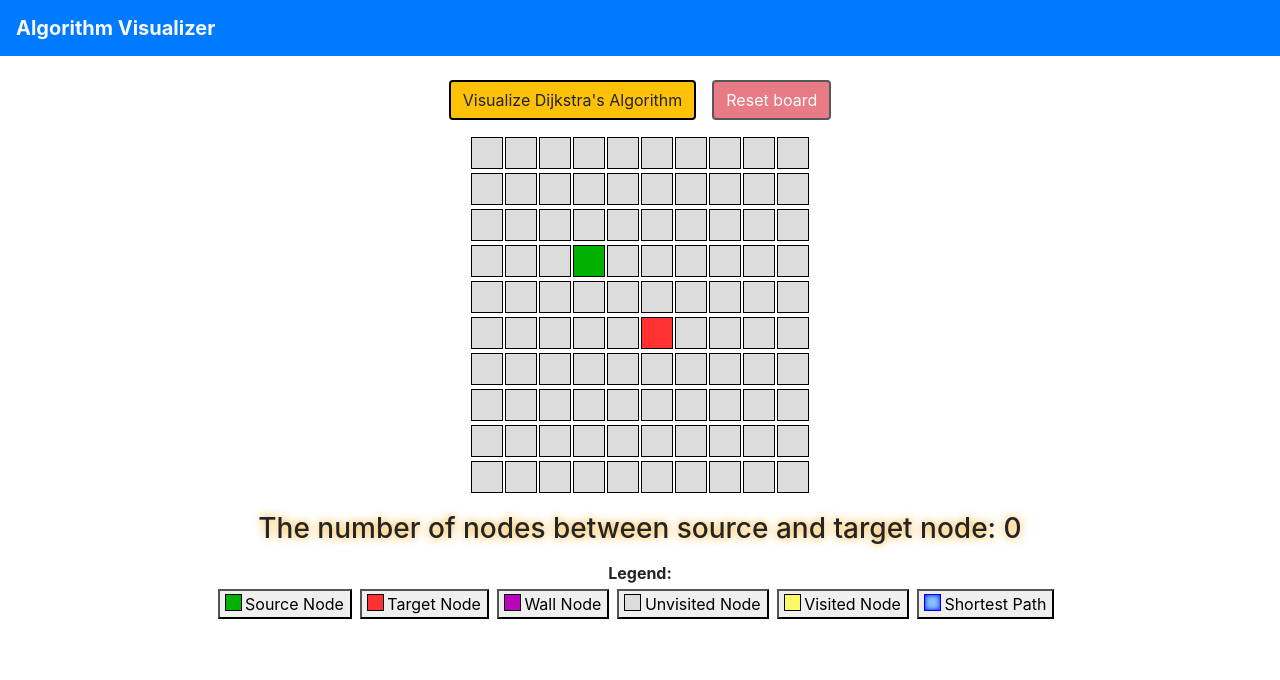
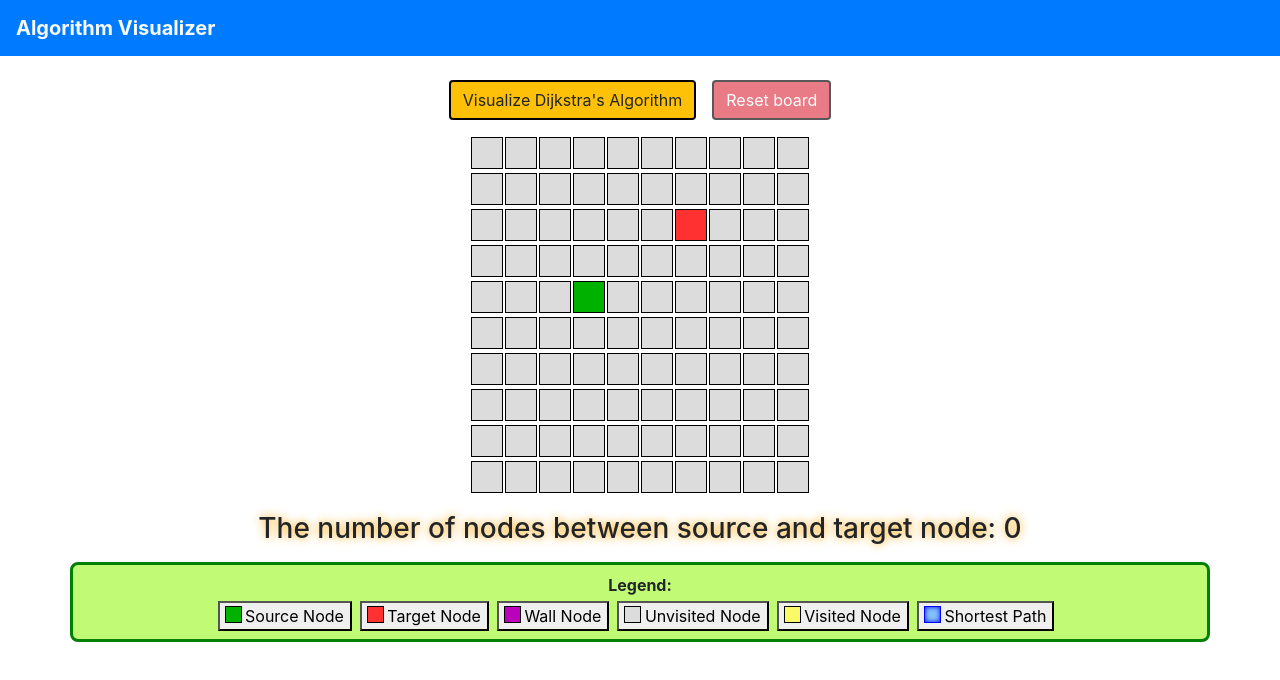
Before and after one commit to patel-himanshu/algorithm-visualizer, a React (Create React App) app: page / in a window 1280 px wide. Shown: the top 680 px of the page. Built offline with nearby package versions, Linux system fonts and the light colour scheme.

Commit message:
style: changed styling of legend

```diff
--- a/src/components/Visualizer/Visualizer.css
+++ b/src/components/Visualizer/Visualizer.css
@@ -1,3 +1,10 @@
+.legend {
+  padding: 0.5rem 0;
+  border-radius: 0.5rem;
+  border: 3px solid green;
+  background-color: rgb(193, 251, 118);
+}
+
 .board-layout {
   padding: 1rem;
 }
--- a/src/components/Visualizer/Visualizer.js
+++ b/src/components/Visualizer/Visualizer.js
@@ -5,10 +5,10 @@ import "./Visualizer.css";
 
 const BOARD_WIDTH = 10;
 const BOARD_HEIGHT = 10;
-const SOURCE_NODE_ROW = 3;
+const SOURCE_NODE_ROW = 4;
 const SOURCE_NODE_COL = 3;
-const TARGET_NODE_ROW = 5;
-const TARGET_NODE_COL = 5;
+const TARGET_NODE_ROW = 2;
+const TARGET_NODE_COL = 6;
 
 // const BOARD_WIDTH = 3;
 // const BOARD_HEIGHT = 3;
@@ -114,6 +114,7 @@ export default class Visualizer extends Component {
         </button>
 
         {/* Board Layout */}
+        <div className="mb-2">
           <div className="board-layout">
             {board.map((boardRow, boardRowIdx) => {
               return (
@@ -137,9 +138,10 @@ export default class Visualizer extends Component {
           <h3 style={{ textShadow: "0 0 10px orange" }}>
             The number of nodes between source and target node: {pathLength}
           </h3>
+        </div>
 
         {/* Legend */}
-        <div className="btn" style={{ cursor: "default" }}>
+        <div className="container legend mt-3 mb-3">
           <div className="mb-1 font-weight-bold" style={{ cursor: "default" }}>
             Legend:
           </div>
```
Lines whose indentation alone changed are shown as unchanged.
